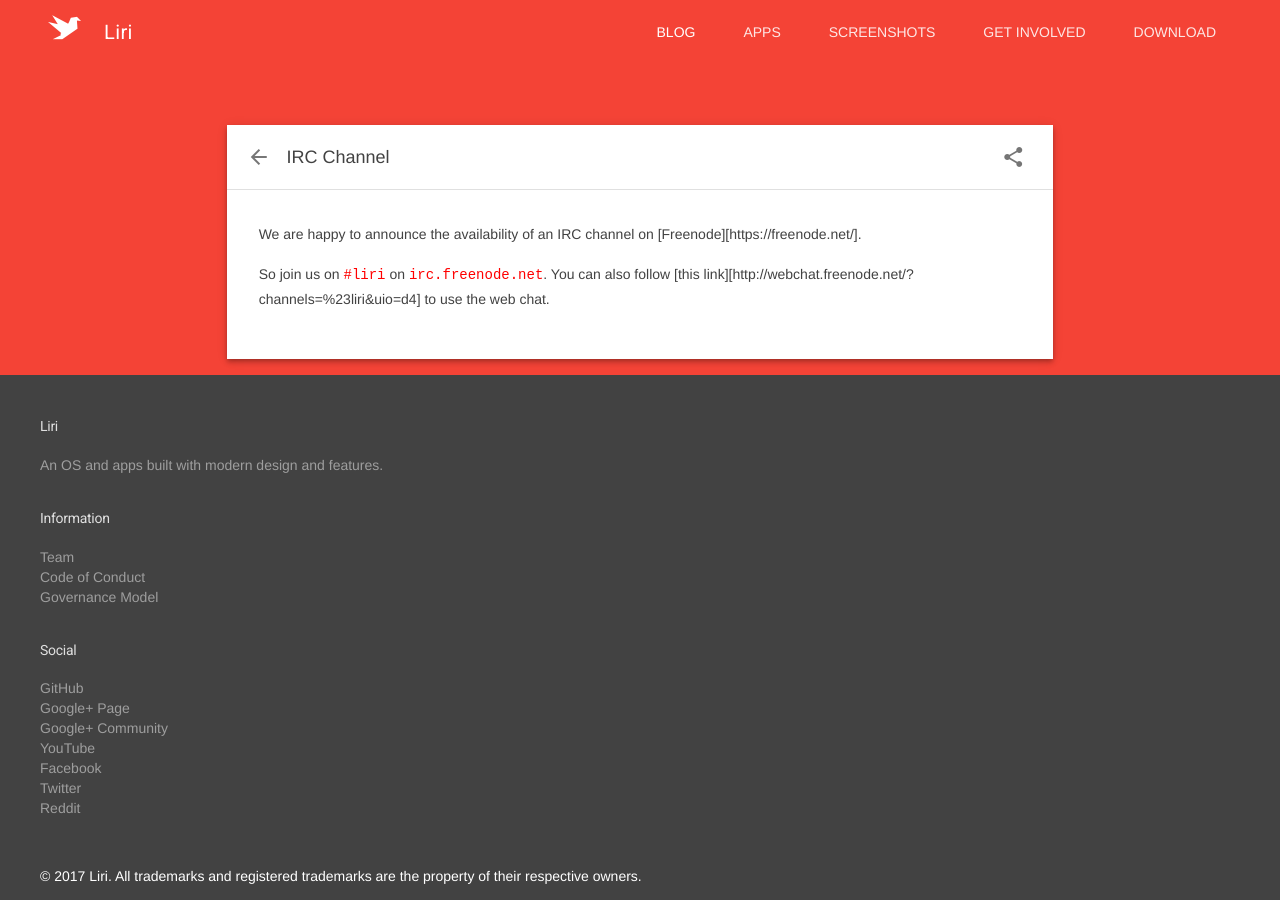
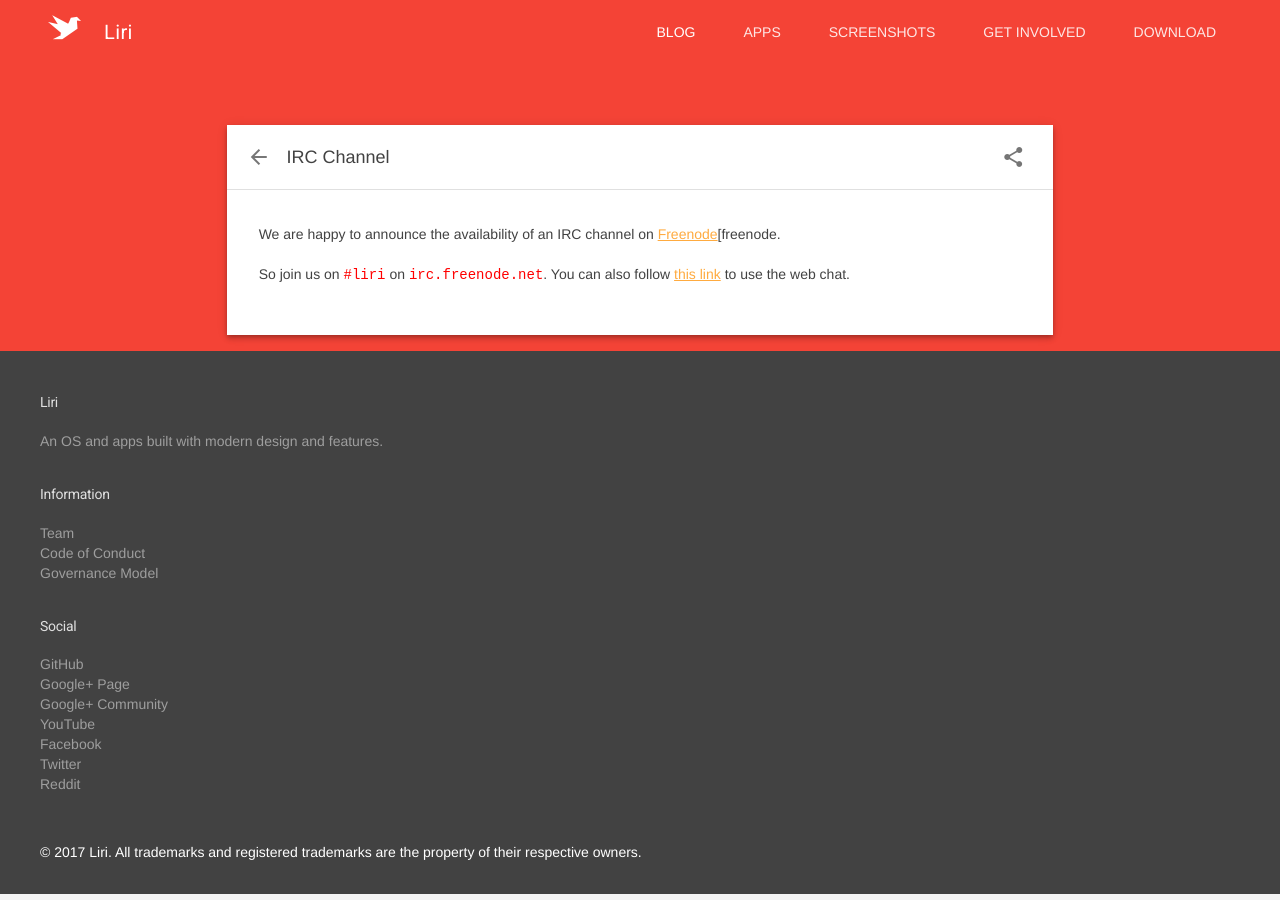
Before and after one commit to lirios/lirios.github.io, a Jekyll site: the page built from _posts/2017-04-12-irc-channel.markdown, in a window 1280 px wide. Built offline with Jekyll 4.4.1, drawn with Linux system fonts in a browser that asks for light colours; nearby versions of some CDN libraries; some web fonts are replaced; some of the changed lines change nothing that is shown.

Commit message:
Fix links

```diff
--- a/_posts/2017-04-12-irc-channel.markdown
+++ b/_posts/2017-04-12-irc-channel.markdown
@@ -9,7 +9,11 @@
 navitem: nav-blog
 ---
 
-We are happy to announce the availability of an IRC channel on [Freenode][https://freenode.net/].
+We are happy to announce the availability of an IRC channel on [Freenode][freenode.
 
 So join us on `#liri` on `irc.freenode.net`.
-You can also follow [this link][http://webchat.freenode.net/?channels=%23liri&uio=d4] to use the web chat.
+You can also follow [this link][webchat] to use the web chat.
+
+
+[freenode]: https://freenode.net/
+[webchat]: http://webchat.freenode.net/?channels=%23liri&uio=d4
```
